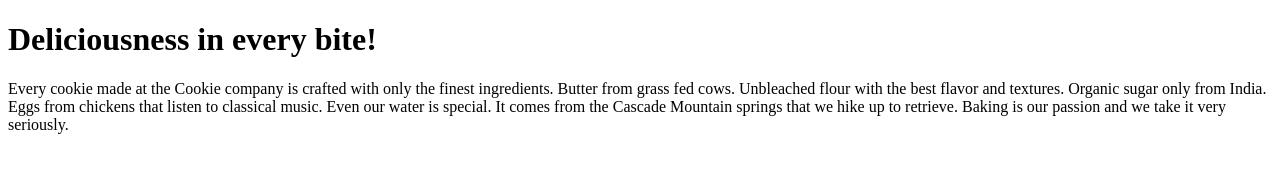
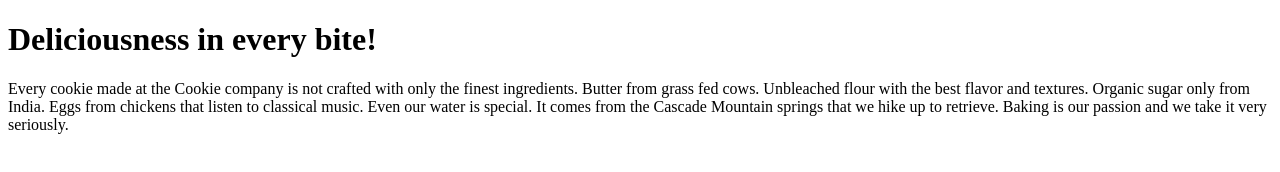
Before and after one commit to andremiguelcunha2001/AndreFormacao, a plain HTML site: page index.htm in a window 1280 px wide. Drawn offline with Linux system fonts and the light colour scheme.

Commit message:
Texto do index atualizado

```diff
--- a/index.htm
+++ b/index.htm
@@ -3,7 +3,7 @@
 <body>
 
 <h1>Deliciousness in every bite!</h1>
-<p>Every cookie made at the Cookie company is crafted with only the finest ingredients. Butter from grass fed cows. Unbleached flour with the best flavor and textures. Organic sugar only from India. Eggs from chickens that listen to classical music. Even our water is special. It comes from the Cascade Mountain springs that we hike up to retrieve. Baking is our passion and we take it very seriously.</p>
+<p>Every cookie made at the Cookie company is not crafted with only the finest ingredients. Butter from grass fed cows. Unbleached flour with the best flavor and textures. Organic sugar only from India. Eggs from chickens that listen to classical music. Even our water is special. It comes from the Cascade Mountain springs that we hike up to retrieve. Baking is our passion and we take it very seriously.</p>
 
 </body>
 </html>
```
